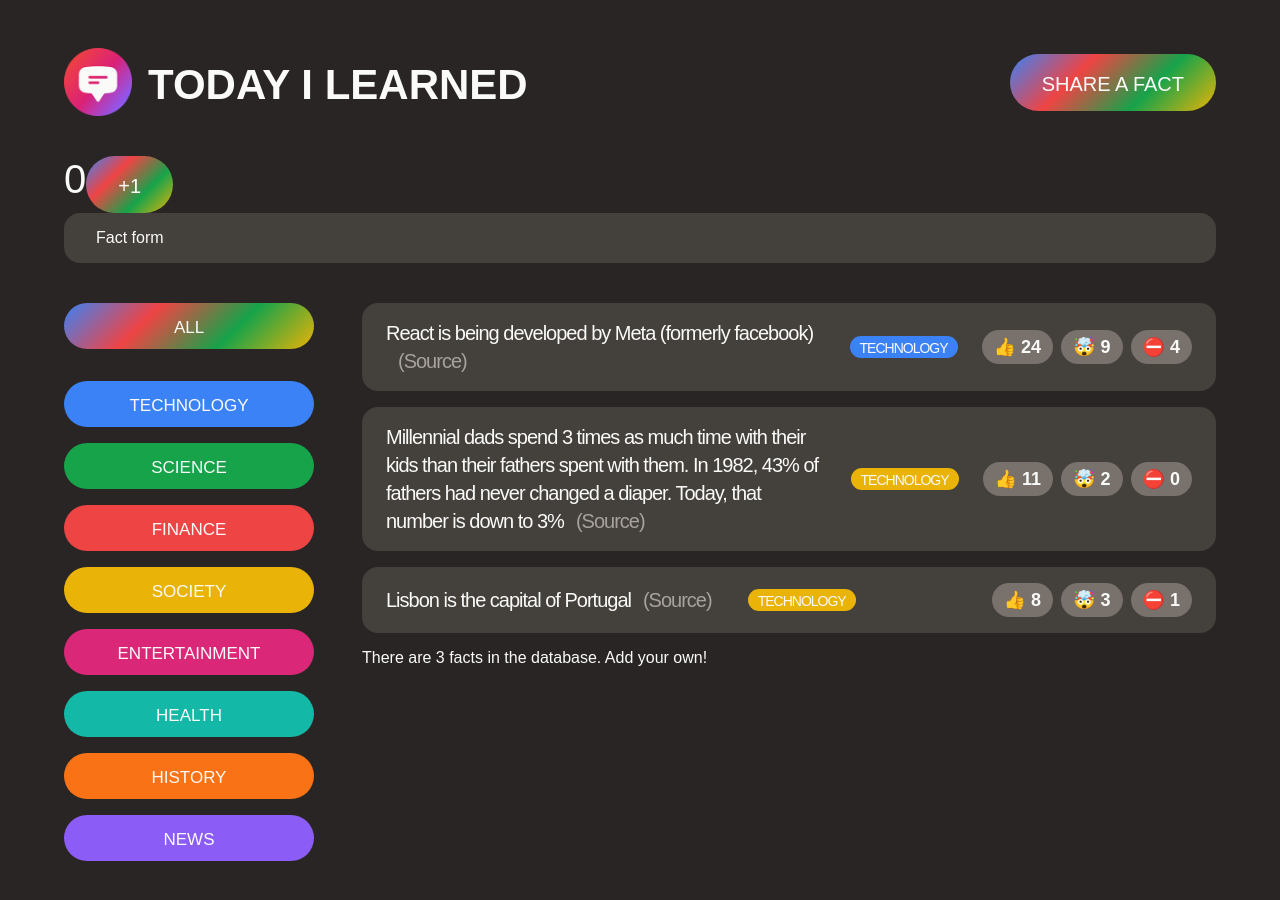
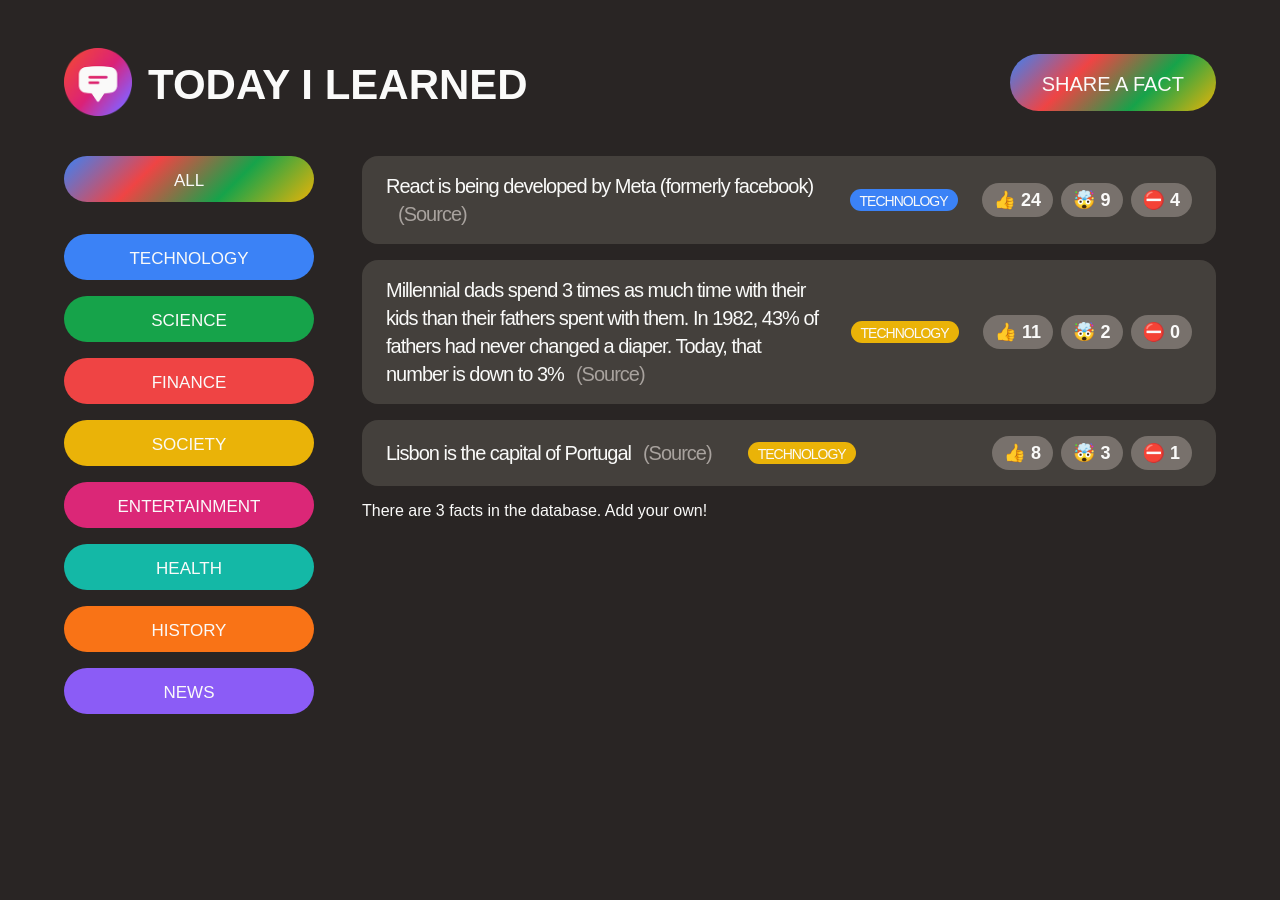
Before and after one commit to profpoochie/Fullstack_web_app, a React (Create React App) app in the folder today-i-learned/: page / in a window 1280 px wide. Shown: the top 900 px of the page. After the commit the page ends 800 px from the top, so only its background shows below. Built offline with nearby package versions, Linux system fonts and the light colour scheme; a web font is replaced by a local one.

Commit message:
Displaying and Hiding the Form the React Way

```diff
--- a/today-i-learned/src/App.js
+++ b/today-i-learned/src/App.js
@@ -48,6 +48,8 @@
 }
 
 function App() {
+  // 1. Define state variable
+  const [showForm, setShowForm] = useState(false);
   const appTitle = "Today I Learned";
 
   return (
@@ -63,12 +65,16 @@
           />
           <h1>{appTitle}</h1>
         </div>
-        <button className="btn btn-large btn-open">Share a fact</button>
+        <button
+          className="btn btn-large btn-open"
+          // 3. Update state variable
+          onClick={() => setShowForm((show) => !show)}
+        >
+          Share a fact
+        </button>
       </header>
-
-      <Counter />
-
-      <NewFactForm />
+      {/* Use state variable */}
+      {showForm ? <NewFactForm /> : null}
 
       <main className="main">
         <CategoryFilter />
```
